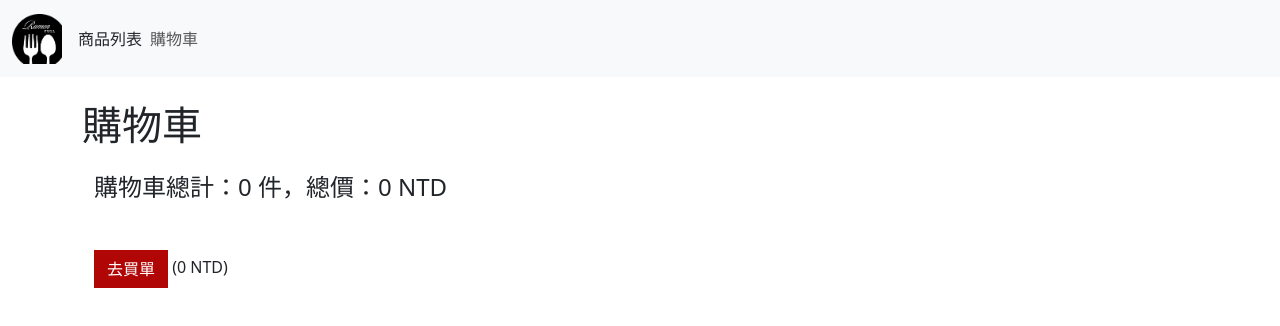
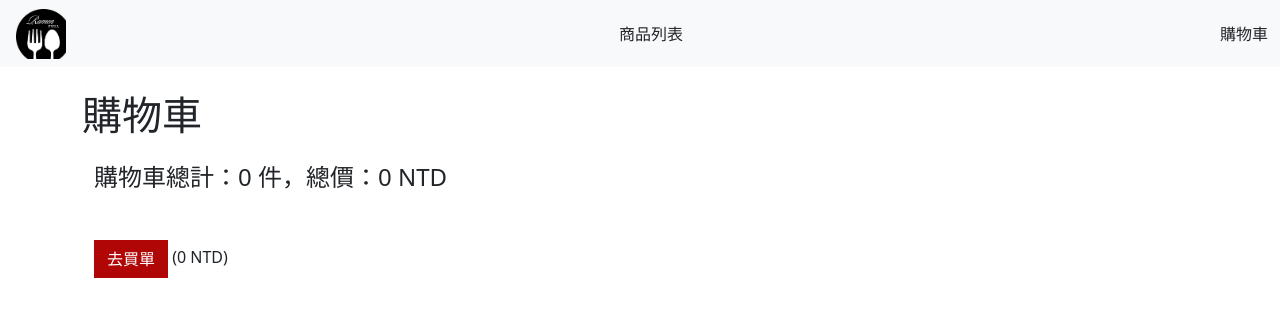
Before and after one commit to timothy833/web-project, a Vue app: page /#/Cart in a window 1280 px wide. Shown: the top 326 px of the page. Built offline with nearby package versions, Linux system fonts and the light colour scheme; what @vee-validate/i18n would draw is missing.

Commit message:
updateshopnav

```diff
--- a/src/components/ShopNav.vue
+++ b/src/components/ShopNav.vue
@@ -3,9 +3,10 @@
     <!-- 使用 Bootstrap 的導航欄組件，設定為在大屏幕上展開，並使用淺色背景。 -->
     <nav class="navbar navbar-expand-lg navbar-light bg-light">
         <!-- 使用 Bootstrap 的容器類，橫跨整個屏幕寬度。 -->
-    <div class="container-fluid">
-        <!-- 設置導航欄品牌名稱。 -->
-        <router-link class="navbar-brand" to="/">
+        <ul class="container-fluid d-flex align-items-center">
+            <li class="nav-item">
+                    <!-- 設置導航欄品牌LOGO。 -->
+                <router-link class="navbar-brand " to="/">
                     <img
                         :src="Logo"
                         alt="麵飽飽"
@@ -13,27 +14,13 @@
                         style="width: 50px"
                         />
                 </router-link>
-        <router-link class="nav-link" to="/Shop">商品列表</router-link>
-        <!-- 導航欄折疊按鈕，當屏幕尺寸較小時顯示。 -->
-        <button
-        class="navbar-toggler"
-        type="button"
-        data-bs-toggle="collapse"
-        data-bs-target="#timo"
-        aria-controls="timo"
-        aria-expanded="false"
-        aria-label="Toggle navigation"
-        >
-        <span class="navbar-toggler-icon"></span>
-        </button>
-        <!-- 折疊內容區域，在屏幕尺寸較小時隱藏，在點擊折疊按鈕時顯示。 -->
-        <div class="collapse navbar-collapse" id="timo">
-        <!-- 導航欄項目列表，使用 Bootstrap 的間距工具類設置間距 -->
-        <ul class="navbar-nav me-auto mb-2 mb-lg-0">
-            <!-- <li class="nav-item">
-            <router-link class="nav-link" to="/Shop">商品列表</router-link>
-            </li> -->
-            <li class="nav-item">
+            </li>
+            <li class="nav-item flex-grow-1 text-center">
+                <router-link class="nav-link" to="/Shop">
+                    商品列表
+                </router-link>
+            </li>
+            <li class="nav-item ms-auto">
                 <router-link class="nav-link" to="/Cart">
                     購物車
                     <!-- 添加购物车数量小红点 -->
@@ -41,8 +28,6 @@
                 </router-link>
             </li>
         </ul>
-        </div>
-    </div>
     </nav>
 </div>
 </template>
@@ -59,5 +44,10 @@ const cartItemCount = computed(() => cartStore.totalQuantity);
 </script>
 
 <style scoped>
+ul {
+    list-style: none;
+    padding-left: 1rem;
+    margin-bottom: 0;
+}
 
 </style>
```
Lines whose indentation alone changed are shown as unchanged.
